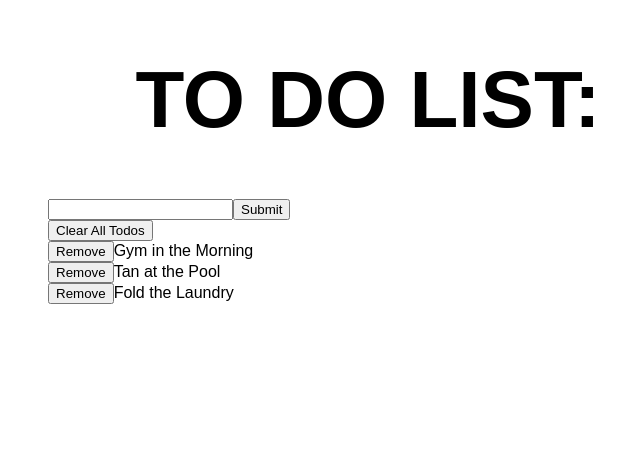
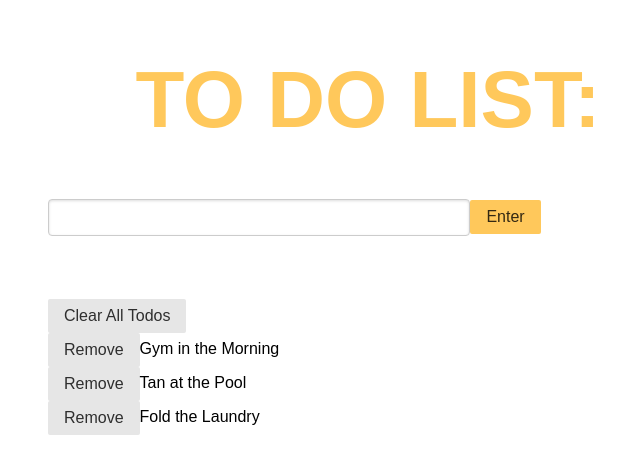
Before and after one commit to alexanderchoi/todos-extension, a React (Create React App) app: page / in a window 1280 px wide. Shown: the top 474 px of the page, without its empty margins (272-912 px from the left). Built offline with nearby package versions, Linux system fonts and the light colour scheme.

Commit message:
continue styling

```diff
--- a/public/index.html
+++ b/public/index.html
@@ -5,6 +5,7 @@
     <meta name="viewport" content="width=device-width, initial-scale=1, shrink-to-fit=no">
     <meta name="theme-color" content="#000000">
     <link rel="manifest" href="%PUBLIC_URL%/manifest.json">
+    <link rel="stylesheet" href="https://unpkg.com/purecss@1.0.0/build/pure-min.css" integrity="sha384-nn4HPE8lTHyVtfCBi5yW9d20FjT8BJwUXyWZT9InLYax14RDjBj46LmSztkmNP9w" crossorigin="anonymous">
     <title>To Do Tab</title>
   </head>
   <body>
--- a/src/App.css
+++ b/src/App.css
@@ -1,9 +1,18 @@
 h1 {
 	font-size: 5em;
 	text-align: center;
+	color: #ffc85b;
 }
 
 .App {
 	margin: 0 auto;
 	width: 50%;
 }
+
+.Form {
+	height: 100px;
+}
+
+.button-secondary {
+	background: #ffc85b;
+}
--- a/src/Components/App.js
+++ b/src/Components/App.js
@@ -65,7 +65,11 @@ class App extends Component {
           <Form
             addTodo={this.addTodo}
           />
-          <button onClick={ this.clearAllTodos }>Clear All Todos</button>
+          <button
+            onClick={this.clearAllTodos}
+            class="pure-button">
+            Clear All Todos
+          </button>
           <List
             todos={this.state.todos}
             doTodo={this.doTodo}
--- a/src/Components/Form.js
+++ b/src/Components/Form.js
@@ -28,18 +28,21 @@ class Form extends Component {
 
   render() {
     return(
-      <div>
+      <div class="Form">
+        <form class="pure-form">
           <input
             type="text"
             value={this.state.inputValue}
             onChange={this.handleChange}
             onKeyUp={ this.handleKeyUp }
+            class="pure-input-2-3"
           />
           <button
             onClick={() => this.addTodo(this.state.inputValue)}
-        >
-          Submit
+            class="pure-button button-secondary">
+            Enter
           </button>
+        </form>
       </div>
     );
   }
--- a/src/Components/Todo.js
+++ b/src/Components/Todo.js
@@ -5,9 +5,8 @@ class Todo extends Component {
     return (
       <div className="todoWrapper">
         <button
-          className="doTodo"
-          onClick={() => this.props.doTodo(this.props.index)}
-          >
+          className="doTodo pure-button"
+          onClick={() => this.props.doTodo(this.props.index)}>
           Remove
         </button>
         {this.props.todo.text}
```
Also changed, not shown: public/manifest.json. Lines whose indentation alone changed are shown as unchanged.
